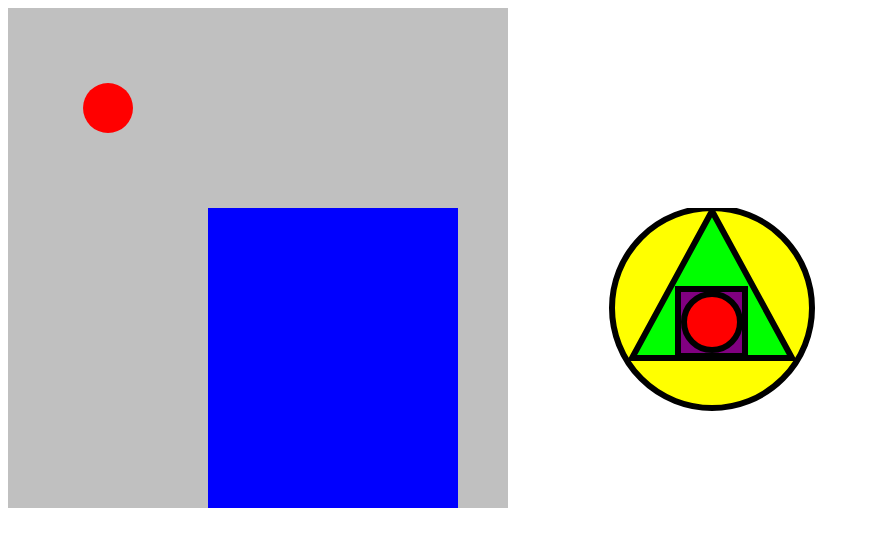
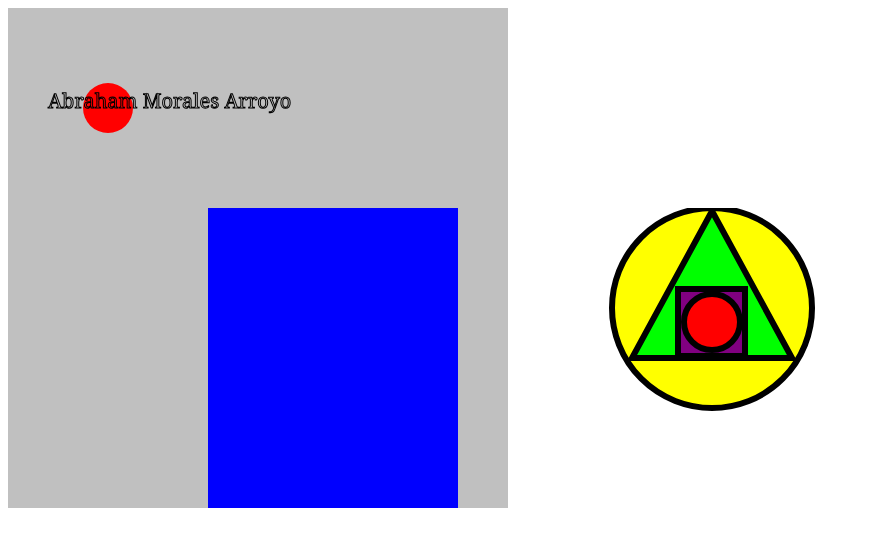
Before and after one commit to Abraham-Moraes-Arroyo/IT202-Spring2021-activites, a plain HTML site: page mdnCanvasTutorial.html in a window 1280 px wide. Shown: the whole page, without its empty margins (0-870 px from the left). Drawn offline with Linux system fonts and the light colour scheme.

Commit message:
I have made changes to the mdnCancasTutorial.html part, but I don't recall any of the changes to the  locationAwareMap.html

```diff
--- a/mdnCanvasTutorial.html
+++ b/mdnCanvasTutorial.html
@@ -34,6 +34,13 @@
       circle.arc(100,100,25,0, Math.PI*2)
       circle.fill();
       circle.closePath
+
+      //       code dump
+    ctx.font = "20px Georgia";
+    ctx.strokeText("Abraham Morales Arroyo ", 40, 100);
+
+    ctx.font = "30px Verdana";
+// end of code dump
     </script>
 
 <!--  this is to test  if the page updates  -->
```
Also changed, not shown: locationAwareMap.html (+1 -1 lines).
